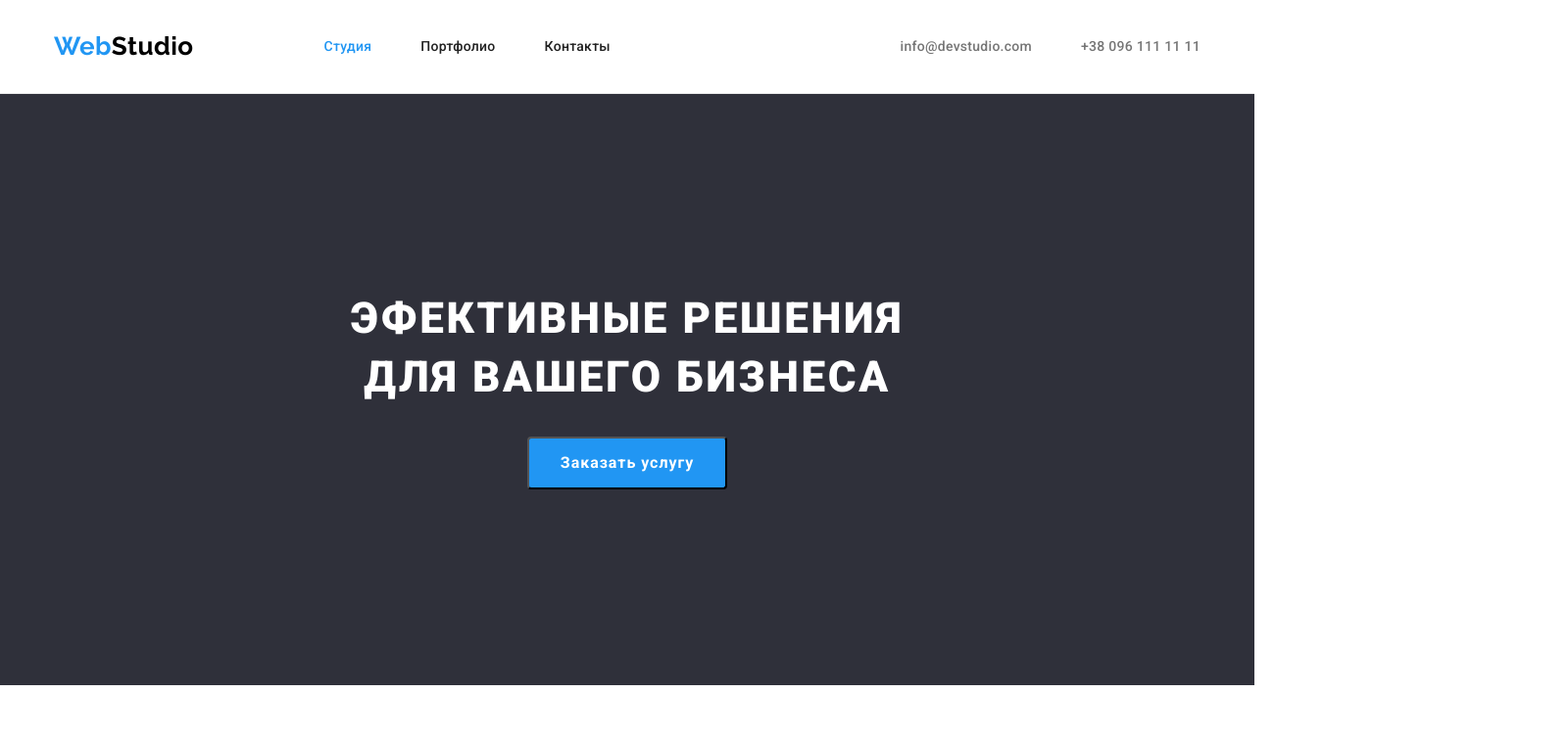
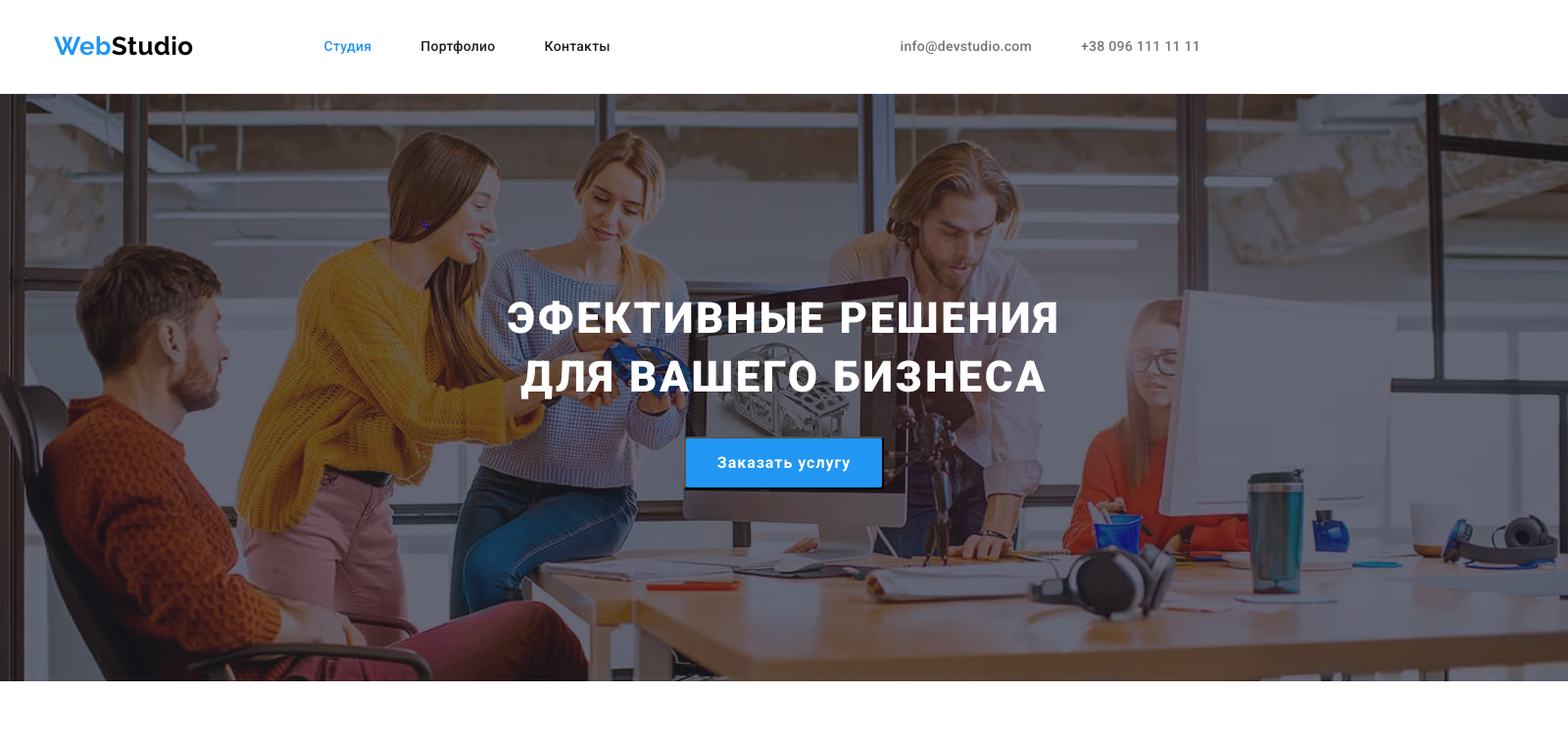
Before and after one commit to Zestiko/-goit-markup-hw-05, a plain HTML site: page index.html in a window 1280 px wide. Shown: the top 756 px of the page at 98% size, 1600 px wide, since content can reach past the window. Drawn offline with nearby package versions, Linux system fonts and the light colour scheme.

Commit message:
Сделал Hero Overlay

```diff
--- a/css/styles.css
+++ b/css/styles.css
@@ -136,11 +136,13 @@ ul {
 
 /* hero */
 
-.hero {
-    background-color: #2f303a;
+ .hero {
+    background-color: #2F303A;
     text-align: center;
     padding-top: 200px;
     padding-bottom: 200px;
+    height: 600px;
+    width: 1600px;
 }
 
 .hero-title {
@@ -434,3 +436,21 @@ ul {
     border-right: 1px solid #EEEEEE;
 
 }
+
+
+/* Overlay */
+
+.overlay {
+    max-width: 1600px;
+    height: 600px;
+    margin-left: auto;
+    margin-right: auto;
+    background-image: linear-gradient(
+        to right,
+        rgba(47, 48, 58, 0.4),
+        rgba(47, 48, 58, 0.4)),
+        url(../images/people-working.jpg);
+    background-position: center;
+    background-repeat: no-repeat;
+    background-size: cover;
+}
--- a/index.html
+++ b/index.html
@@ -43,10 +43,12 @@
     <!--Main-->
     <main>
         <!--Section Hero-->
-        <section class="hero">
+
+        <section class="hero overlay">
             <h1 class="hero-title">Эфективные решения <br> для вашего бизнеса</h1>
             <button type="button" class="hero-btn">Заказать услугу</button>
         </section>
+
         <!--Co Abilities-->
         <section class="details-section">
             <div class="container">
```
Also changed, not shown: images/Bg.jpg (added), images/overlay.jpg (added), images/people-working.jpg (added).
